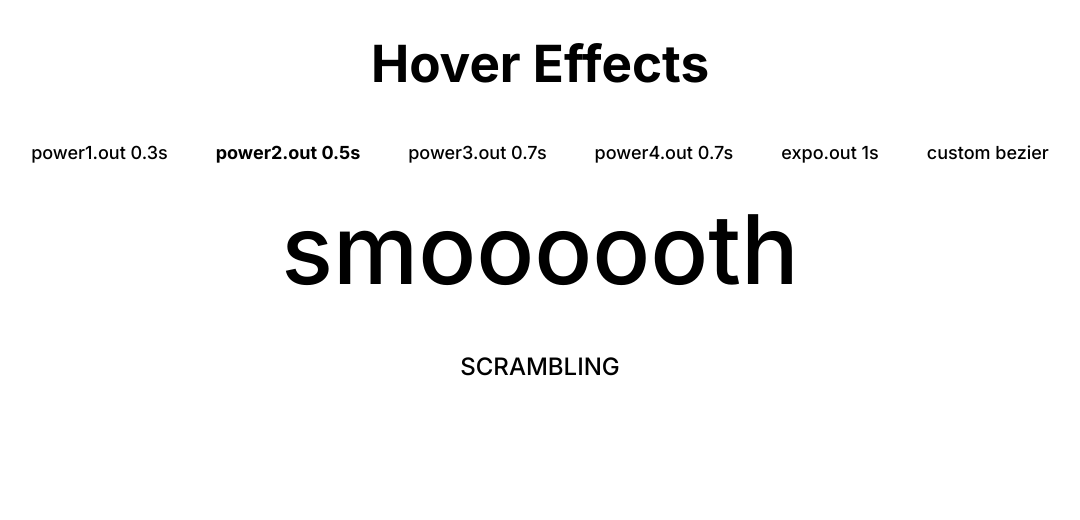
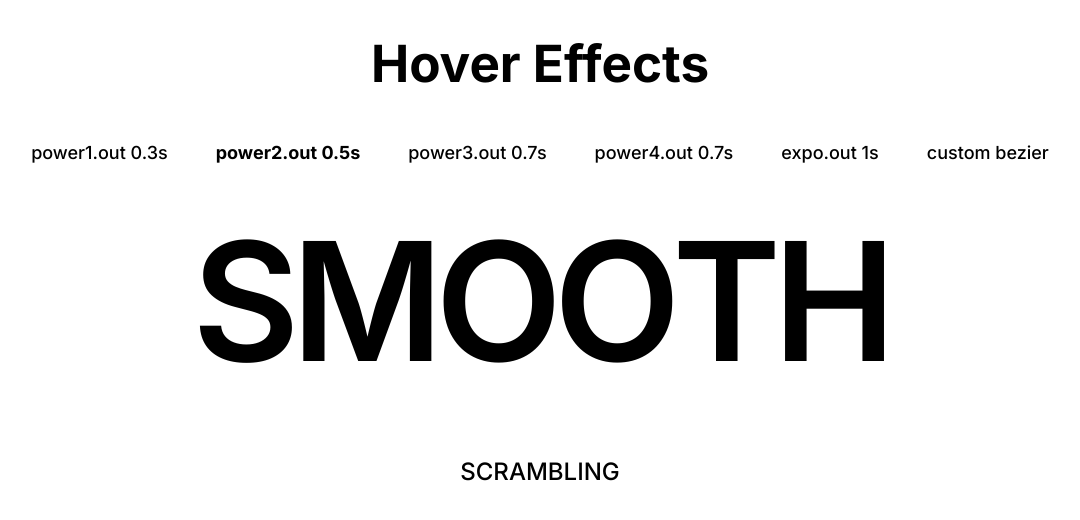
Before and after one commit to GustavoSouza123/experiments, a React (Vite) app: page /hover-effects in a window 1280 px wide. Shown: the top 520 px of the page, without its empty margins (100-1180 px from the left). Built offline with nearby package versions, Linux system fonts and the light colour scheme.

Commit message:
improve hover easing

```diff
--- a/src/pages/experiments/hover-effects/HoverEffects.jsx
+++ b/src/pages/experiments/hover-effects/HoverEffects.jsx
@@ -226,47 +226,47 @@ export default function HoverEffects() {
           onMouseEnter={(e) => {
             let tl = gsap.timeline({
               defaults: {
-                duration: 0.5,
-                ease: 'power2.out',
+                duration: 1.3,
+                ease: CustomEase.create('custom', '0.19, 1, 0.22, 1'),
               },
             });
 
             tl.to(
               '.chars-mask span:first-child div',
-              { yPercent: -100, stagger: 0.03 },
+              { yPercent: -100, stagger: 0.05 },
               '0'
             );
 
             tl.to(
               '.chars-mask span:last-child div',
-              { yPercent: -100, stagger: 0.03 },
+              { yPercent: -100, stagger: 0.05 },
               '0'
             );
           }}
           onMouseLeave={(e) => {
             let tl = gsap.timeline({
               defaults: {
-                duration: 0.5,
-                ease: 'power2.out',
+                duration: 1.3,
+                ease: CustomEase.create('custom', '0.19, 1, 0.22, 1'),
               },
             });
 
             tl.to(
               '.chars-mask span:first-child div',
-              { yPercent: 0, stagger: 0.03 },
+              { yPercent: 0, stagger: 0.05 },
               '0'
             );
 
             tl.to(
               '.chars-mask span:last-child div',
-              { yPercent: 0, stagger: 0.03 },
+              { yPercent: 0, stagger: 0.05 },
               '0'
             );
           }}
         >
           <div className="mask chars-mask">
-            <span>smoooooth</span>
-            <span>smoooooth</span>
+            <span>smooth</span>
+            <span>smooth</span>
           </div>
         </div>
 
@@ -282,7 +282,7 @@ export default function HoverEffects() {
                 // chars: 'upperCase',
                 chars: '!@#$%^&*',
                 revealDelay: 0.1,
-								speed: 1,
+                speed: 1,
               },
             });
           }}
--- a/src/pages/experiments/hover-effects/style.scss
+++ b/src/pages/experiments/hover-effects/style.scss
@@ -56,8 +56,11 @@
     }
 
     .link-chars {
-      font-size: 96px;
-      line-height: 0.8em;
+      font-size: 165px;
+      line-height: 1.1em;
+			text-transform: uppercase;
+			font-weight: 600;
+			letter-spacing: -0.05em;
     }
 
     .scramble {
```
